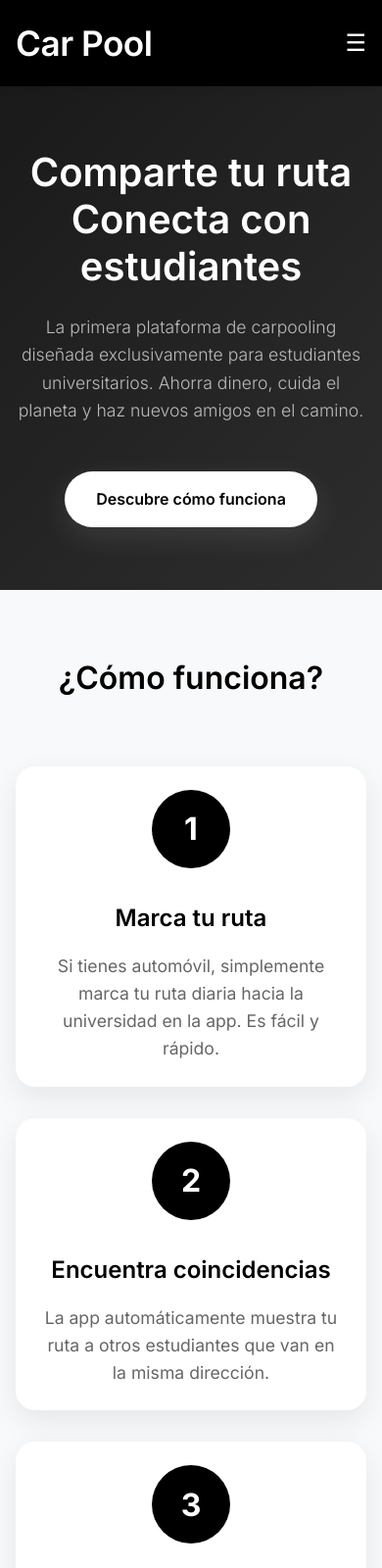
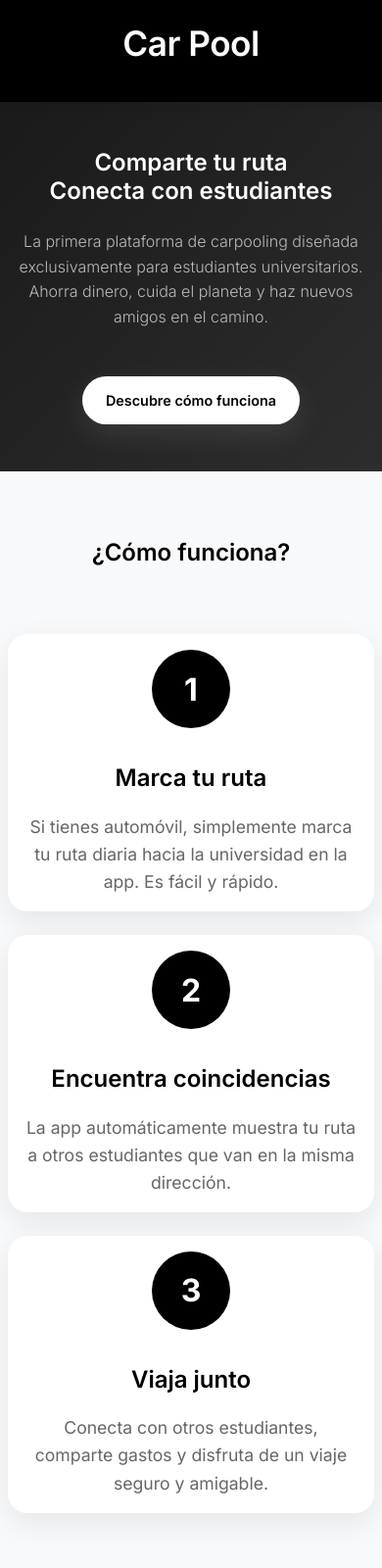
Before and after one commit to alexkam1508/carpool-2025, a plain HTML site: page index.html in a window 390 px wide. Shown: the top 1600 px of the page at 98% size. Drawn offline with Linux system fonts and the light colour scheme.

Commit message:
comite 2

```diff
--- a/index.html
+++ b/index.html
@@ -534,101 +534,80 @@
             }
         }
 
-        /* Responsive */
-        @media (max-width: 768px) {
+        /* Container responsive */
+        .container {
+            max-width: 1200px;
+            margin: 0 auto;
+            padding: 0 2rem;
+            width: 100%;
+        }
+
+        /* Responsive improvements */
+        @media (max-width: 1024px) {
             .container {
                 padding: 0 1rem;
             }
-
             .header-content {
                 padding: 0 1rem;
             }
+            .section {
+                padding: 4rem 0;
+            }
+            .hero h1 {
+                font-size: 2.2rem;
+            }
+            .hero p {
+                font-size: 1rem;
+            }
+        }
 
+        @media (max-width: 768px) {
+            .container {
+                padding: 0 0.5rem;
+            }
+            .header-content {
+                flex-direction: column;
+                gap: 1rem;
+            }
             .nav-menu {
                 display: none;
                 position: absolute;
                 top: 100%;
                 left: 0;
-                width: 100%;
+                width: 100vw;
                 background: #000;
                 flex-direction: column;
-                gap: 0;
-                box-shadow: 0 5px 15px rgba(0, 0, 0, 0.3);
+                box-shadow: 0 5px 15px rgba(0,0,0,0.3);
             }
-
-            .nav-menu.active {
-                display: flex;
-            }
-
-            .nav-menu li {
-                border-bottom: 1px solid #333;
-            }
-
-            .nav-menu li:last-child {
-                border-bottom: none;
-            }
-
             .nav-menu li a {
-                display: block;
-                padding: 1rem 2rem;
-                border: none;
-            }
-
-            .nav-menu li a::after {
-                display: none;
-            }
-
-            .mobile-menu-btn {
-                display: block;
-            }
-
-            .tagline {
-                font-size: 0.9rem;
-                padding: 0 1rem;
-            }
-
-            .hero h1 {
-                font-size: 2.5rem;
-            }
-
-            .hero p {
+                padding: 1rem;
                 font-size: 1.1rem;
             }
-
+            .hero {
+                padding: 3rem 0;
+            }
             .section-title {
-                font-size: 2rem;
+                font-size: 1.5rem;
             }
-
-            .steps {
+            .steps, .benefits-grid, .contact-grid, .footer-content {
                 grid-template-columns: 1fr;
-                gap: 2rem;
-            }
-
-            .benefits-grid {
-                grid-template-columns: 1fr;
-            }
-
-            .section {
-                padding: 4rem 0;
+                gap: 1.5rem;
             }
         }
 
         @media (max-width: 480px) {
-            .hero {
-                padding: 4rem 0;
+            .hero h1 {
+                font-size: 1.5rem;
             }
-
             .cta-button {
-                padding: 1rem 2rem;
-                font-size: 1rem;
+                padding: 0.8rem 1.5rem;
+                font-size: 0.9rem;
             }
-
-            .step {
-                padding: 1.5rem;
+            .step, .contact-form {
+                padding: 1rem;
             }
-
             .splash-text {
-                font-size: 1.5rem;
+                font-size: 1.1rem;
             }
         }
     </style>
@@ -898,8 +877,10 @@
         window.addEventListener('scroll', function() {
             const scrolled = window.pageYOffset;
             const hero = document.querySelector('.hero');
-            if (hero) {
+            if (hero && window.innerWidth > 768) { // Solo en desktop
                 hero.style.transform = `translateY(${scrolled * 0.3}px)`;
+            } else if (hero) {
+                hero.style.transform = 'none';
             }
         });
 
```
